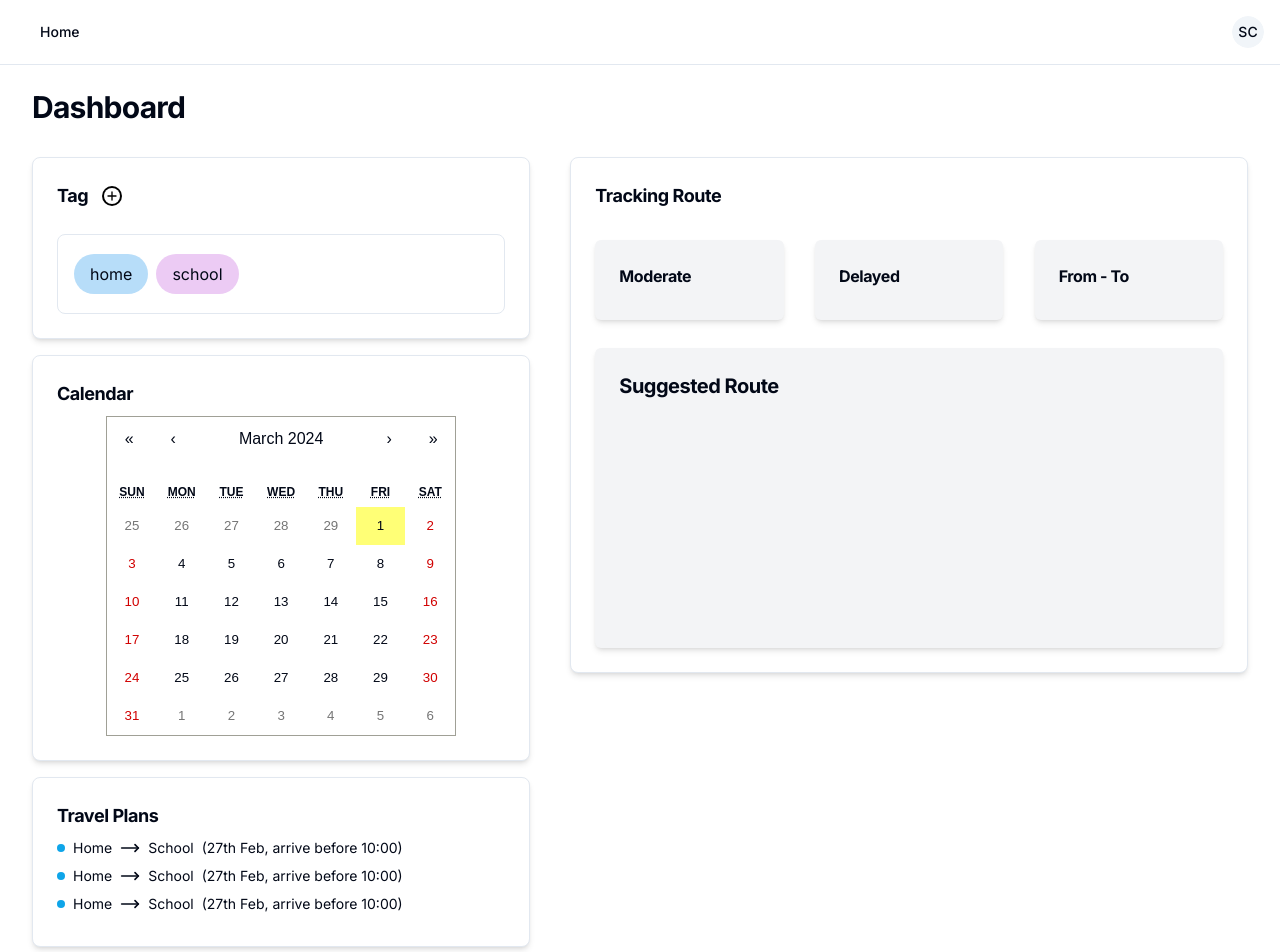
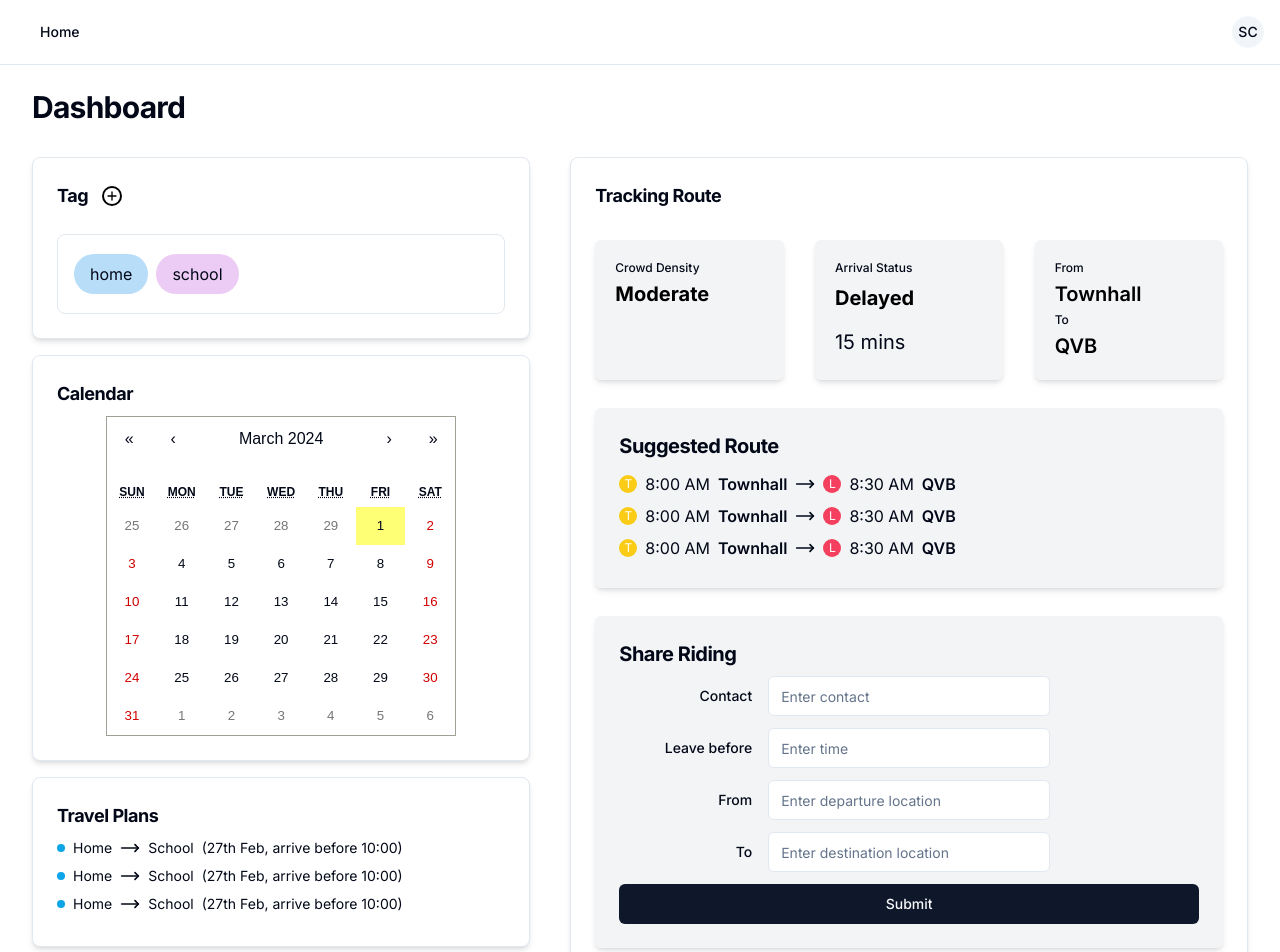
Before and after one commit to YameiSong/UnihackApp, a Next.js app in the folder frontend/: page / in a window 1280 px wide. Shown: the top 952 px of the page. Built offline with nearby package versions, Linux system fonts and the light colour scheme.

Commit message:
Update tracking route board UI

```diff
--- /dev/null
+++ b/frontend/components/track-route/Route.tsx
@@ -0,0 +1,34 @@
+import { MoveRight } from "lucide-react";
+import React from "react";
+
+interface RouteProps {
+  departureTime: string;
+  departureAddress: string;
+  arrivalTime: string;
+  arrivalAddress: string;
+}
+
+const Route = ({
+  departureTime,
+  departureAddress,
+  arrivalTime,
+  arrivalAddress,
+}: RouteProps) => {
+  return (
+    <div className="flex items-center space-x-2">
+      <div className="flex items-center justify-center rounded-full w-[18px] h-[18px] bg-yellow-400 text-xs text-white">
+        T
+      </div>
+      <span>{departureTime}</span>
+      <span className="font-semibold">{departureAddress}</span>
+      <MoveRight size={20} />
+      <div className="flex items-center justify-center rounded-full w-[18px] h-[18px] bg-rose-500 text-xs text-white">
+        L
+      </div>
+      <span>{arrivalTime}</span>
+      <span className="font-semibold">{arrivalAddress}</span>
+    </div>
+  );
+};
+
+export default Route;
--- /dev/null
+++ b/frontend/components/track-route/ShareRiding.tsx
@@ -0,0 +1,101 @@
+"use client";
+
+import React, { useState } from "react";
+
+import {
+  Card,
+  CardContent,
+  CardDescription,
+  CardHeader,
+  CardTitle,
+} from "@/components/ui/card";
+import { Label } from "../ui/label";
+import { Input } from "../ui/input";
+import { Button } from "../ui/button";
+
+const ShareRiding = () => {
+  const [inputField, setInputField] = useState({
+    contact: "",
+    leaveBefore: "",
+    from: "",
+    to: "",
+  });
+
+  const handleChange = (e: React.ChangeEvent<HTMLInputElement>) => {
+    setInputField({
+      ...inputField,
+      [e.target.id]: e.target.value,
+    });
+  };
+
+  const handleSubmit = async () => {
+    console.log(inputField);
+  };
+
+  return (
+    <Card className="rounded-md shadow-md bg-gray-100 border-0">
+      <CardHeader className="flex flex-row items-center justify-between space-y-0 pb-2">
+        <CardTitle className="text-xl font-bold">Share Riding</CardTitle>
+      </CardHeader>
+      <CardContent className="space-y-3">
+        <div className="grid grid-cols-4 items-center gap-4">
+          <Label htmlFor="name" className="text-right">
+            Contact
+          </Label>
+          <Input
+            type="text"
+            id="contact"
+            placeholder="Enter contact"
+            className="col-span-2"
+            onChange={handleChange}
+          />
+        </div>
+
+        <div className="grid grid-cols-4 items-center gap-4">
+          <Label htmlFor="name" className="text-right">
+            Leave before
+          </Label>
+          <Input
+            type="text"
+            id="leaveBefore"
+            placeholder="Enter time"
+            className="col-span-2"
+            onChange={handleChange}
+          />
+        </div>
+
+        <div className="grid grid-cols-4 items-center gap-4">
+          <Label htmlFor="name" className="text-right">
+            From
+          </Label>
+          <Input
+            type="text"
+            id="from"
+            placeholder="Enter departure location"
+            className="col-span-2"
+            onChange={handleChange}
+          />
+        </div>
+
+        <div className="grid grid-cols-4 items-center gap-4">
+          <Label htmlFor="name" className="text-right">
+            To
+          </Label>
+          <Input
+            type="text"
+            id="to"
+            placeholder="Enter destination location"
+            className="col-span-2"
+            onChange={handleChange}
+          />
+        </div>
+
+        <Button className="w-full" onClick={handleSubmit}>
+          Submit
+        </Button>
+      </CardContent>
+    </Card>
+  );
+};
+
+export default ShareRiding;
--- a/frontend/components/track-route/TrackRouteBoard.tsx
+++ b/frontend/components/track-route/TrackRouteBoard.tsx
@@ -7,6 +7,29 @@ import {
   CardHeader,
   CardTitle,
 } from "@/components/ui/card";
+import SharedRiding from "./ShareRiding";
+import Route from "./Route";
+
+const suggestedRoutes = [
+  {
+    departureTime: "8:00 AM",
+    departureAddress: "Townhall",
+    arrivalTime: "8:30 AM",
+    arrivalAddress: "QVB",
+  },
+  {
+    departureTime: "8:00 AM",
+    departureAddress: "Townhall",
+    arrivalTime: "8:30 AM",
+    arrivalAddress: "QVB",
+  },
+  {
+    departureTime: "8:00 AM",
+    departureAddress: "Townhall",
+    arrivalTime: "8:30 AM",
+    arrivalAddress: "QVB",
+  },
+];
 
 const TrackRouteBoard = () => {
   return (
@@ -18,36 +41,55 @@ const TrackRouteBoard = () => {
       <CardContent>
         <div className="flex flex-col space-y-7">
           <div className="flex flex-col md:flex-row items-center justify-between space-y-7 md:space-y-0 md:space-x-3">
-            <Card className="rounded-md shadow-md bg-gray-100 md:w-[30%] border-0 w-full">
-              <CardHeader className="flex flex-row items-center justify-between space-y-0 pb-2">
-                <CardTitle className="text-md font-bold">Moderate</CardTitle>
-              </CardHeader>
-              <CardContent></CardContent>
+            <Card className="rounded-md shadow-md bg-gray-100 md:w-[30%] border-0 w-full h-[140px]">
+              <CardContent className="flex flex-col items-start space-y-1 p-5">
+                <span className="text-xs font-[500]">Crowd Density</span>
+                <span className="text-xl font-bold text-black">Moderate</span>
+              </CardContent>
             </Card>
 
-            <Card className="rounded-md shadow-md bg-gray-100 md:w-[30%] border-0 w-full">
-              <CardHeader className="flex flex-row items-center justify-between space-y-0 pb-2">
-                <CardTitle className="text-md font-bold">Delayed</CardTitle>
-              </CardHeader>
-              <CardContent></CardContent>
+            <Card className="rounded-md shadow-md bg-gray-100 md:w-[30%] border-0 w-full h-[140px]">
+              <CardContent className="flex flex-col items-start space-y-2 p-5">
+                <span className="text-xs font-[500]">Arrival Status</span>
+                <span className="text-xl font-bold text-black">Delayed</span>
+                <span className="text-xl pt-2">15 mins</span>
+              </CardContent>
             </Card>
 
-            <Card className="rounded-md shadow-md bg-gray-100 md:w-[30%] border-0 w-full">
-              <CardHeader className="flex flex-row items-center justify-between space-y-0 pb-2">
-                <CardTitle className="text-md font-bold">From - To</CardTitle>
-              </CardHeader>
-              <CardContent></CardContent>
+            <Card className="rounded-md shadow-md bg-gray-100 md:w-[30%] border-0 w-full h-[140px]">
+              <CardContent className="flex flex-col items-start space-y-1 p-5">
+                <span className="text-xs font-[500]">From</span>
+                <span className="text-xl font-semibold text-black">
+                  Townhall
+                </span>
+                <span className="text-xs font-[500]">To</span>
+                <span className="text-xl font-semibold text-black">QVB</span>
+              </CardContent>
             </Card>
           </div>
 
-          <Card className="rounded-md shadow-md bg-gray-100 min-h-[300px] border-0">
+          <Card className="rounded-md shadow-md bg-gray-100 min-h-[180px] border-0">
             <CardHeader className="flex flex-row items-center justify-between space-y-0 pb-2">
-              <CardTitle className="text-xl font-bold">
+              <CardTitle className="text-xl font-bold mb-1">
                 Suggested Route
               </CardTitle>
             </CardHeader>
-            <CardContent></CardContent>
+            <CardContent>
+              <div className="space-y-2">
+                {suggestedRoutes.map((route, index) => (
+                  <Route
+                    key={index}
+                    departureTime={route.departureTime}
+                    departureAddress={route.departureAddress}
+                    arrivalTime={route.arrivalTime}
+                    arrivalAddress={route.arrivalAddress}
+                  />
+                ))}
+              </div>
+            </CardContent>
           </Card>
+
+          <SharedRiding />
         </div>
       </CardContent>
     </Card>
--- /dev/null
+++ b/frontend/components/ui/input.tsx
@@ -0,0 +1,25 @@
+import * as React from "react"
+
+import { cn } from "@/lib/utils"
+
+export interface InputProps
+  extends React.InputHTMLAttributes<HTMLInputElement> {}
+
+const Input = React.forwardRef<HTMLInputElement, InputProps>(
+  ({ className, type, ...props }, ref) => {
+    return (
+      <input
+        type={type}
+        className={cn(
+          "flex h-10 w-full rounded-md border border-input bg-background px-3 py-2 text-sm ring-offset-background file:border-0 file:bg-transparent file:text-sm file:font-medium placeholder:text-muted-foreground focus-visible:outline-none focus-visible:ring-2 focus-visible:ring-ring focus-visible:ring-offset-2 disabled:cursor-not-allowed disabled:opacity-50",
+          className
+        )}
+        ref={ref}
+        {...props}
+      />
+    )
+  }
+)
+Input.displayName = "Input"
+
+export { Input }
--- a/frontend/package.json
+++ b/frontend/package.json
@@ -15,6 +15,7 @@
     "@radix-ui/react-label": "^2.0.2",
     "@radix-ui/react-popover": "^1.0.7",
     "@radix-ui/react-slot": "^1.0.2",
+    "axios": "^1.6.7",
     "class-variance-authority": "^0.7.0",
     "clsx": "^2.1.0",
     "cmdk": "^0.2.1",
```
Also changed, not shown: 1 other file (tests, documents, lock files or other folders).
